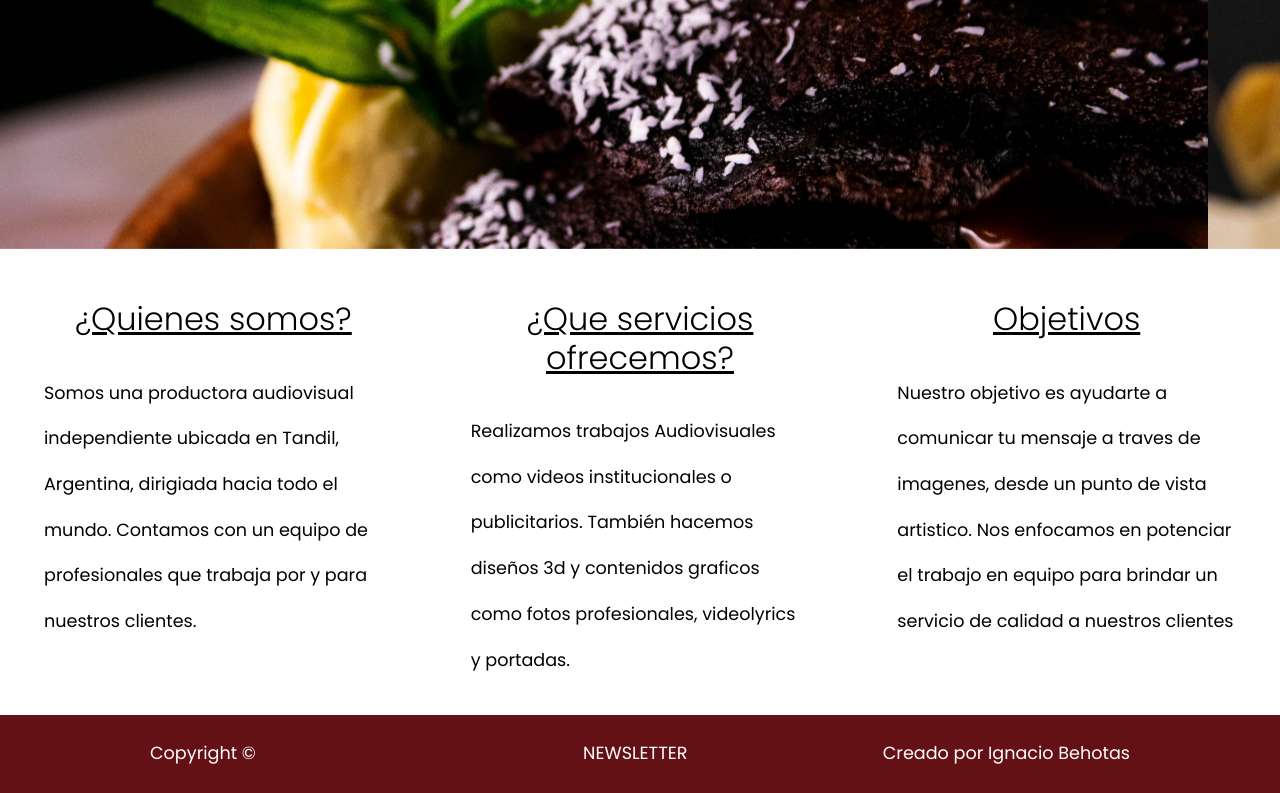
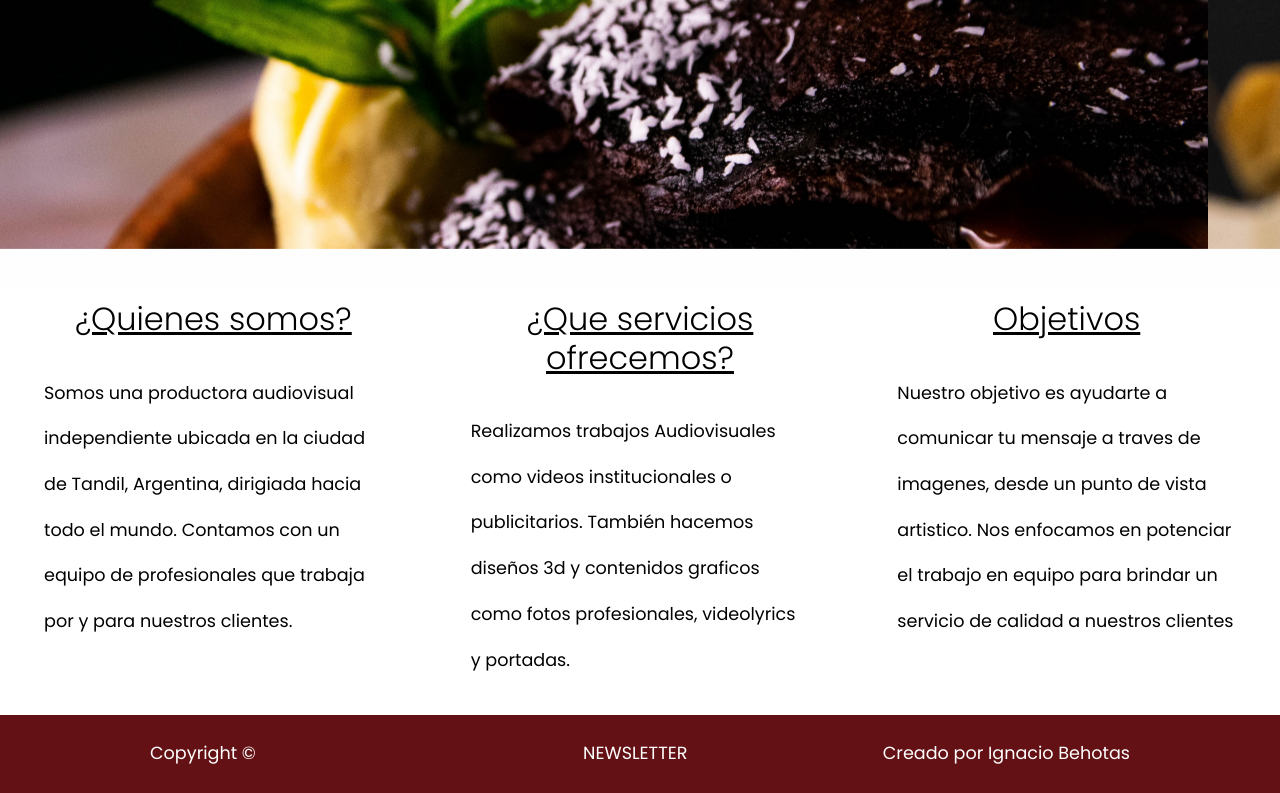
Before and after one commit to nachobehotas/productoraAudiovisual, a website: page index.html in a window 1280 px wide. Shown: the part 1454-2247 px from the top of the page. Drawn offline with nearby package versions, Linux system fonts and the light colour scheme.

Commit message:
cuarta entrega terminada

```diff
--- a/index.html
+++ b/index.html
@@ -108,7 +108,7 @@
         <div class="row">
             <div class="col-md-4">
                 <h2 class="textosNegros">¿Quienes somos?</h2>
-            <p>Somos una productora audiovisual independiente ubicada en Tandil, Argentina, dirigiada hacia todo el mundo. Contamos con un equipo de profesionales que trabaja por y para nuestros clientes.
+            <p>Somos una productora audiovisual independiente ubicada en la ciudad de Tandil, Argentina, dirigiada hacia todo el mundo. Contamos con un equipo de profesionales que trabaja por y para nuestros clientes.
         </div>
             <div class="col-md-4">
                 <h2 class="textosNegros">¿Que servicios ofrecemos?</h2>
```
